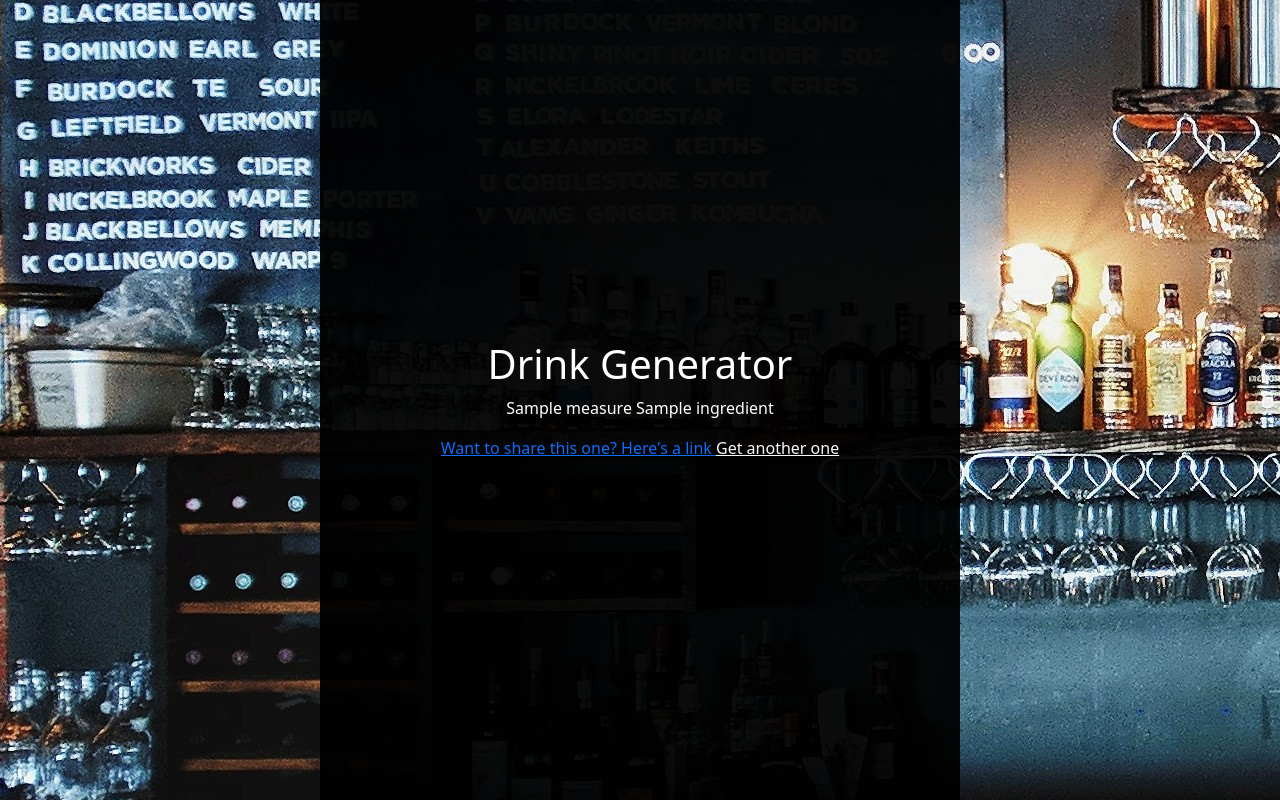
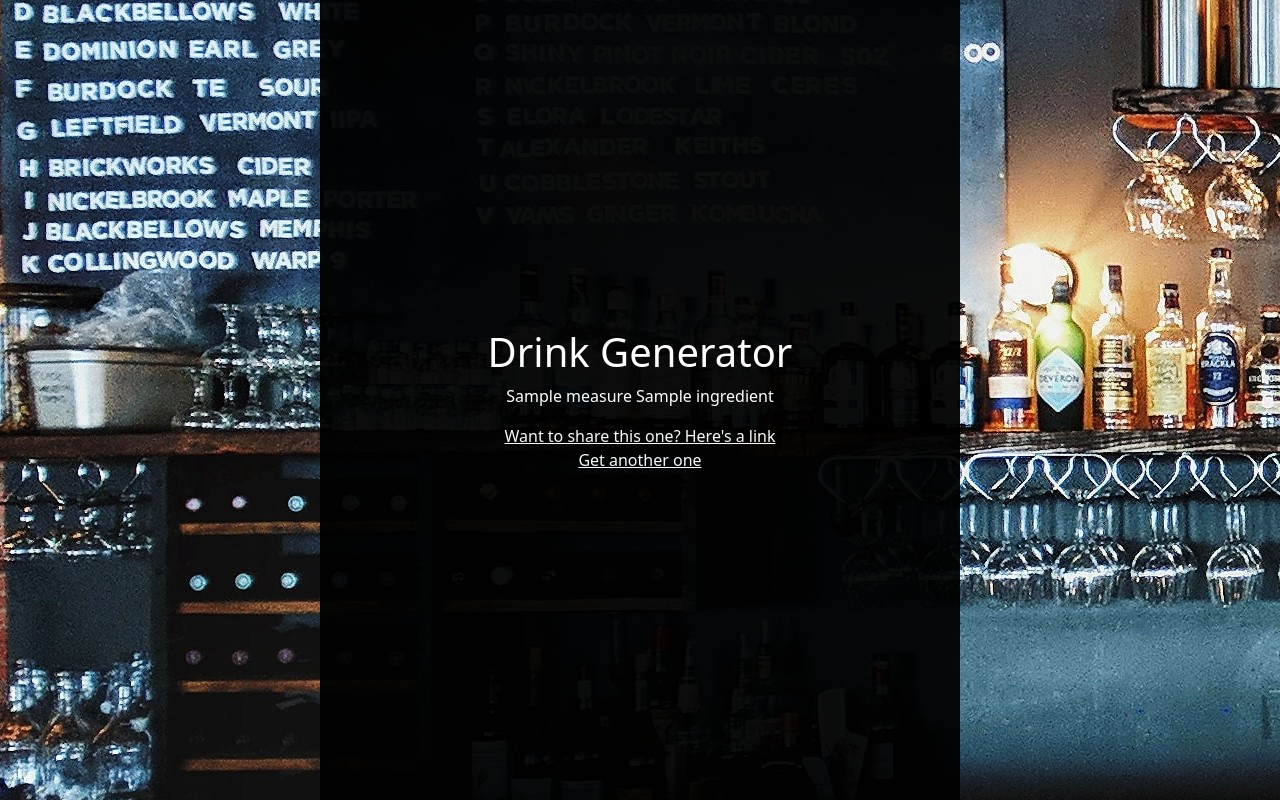
Before and after one commit to NoahWhite1115/DrinkGen-backend, a Flask app: template app/templates/index.html in a window 1280 px wide. Run offline with Flask 2, Linux system fonts and the light colour scheme; the template is opened without the code that fills it: most values are stand-ins (such as "Sample title", 1, 10 or a date in 2020); parts of the project's set-up code (start-up, migrations or seed data) failed here and were passed over.

Commit message:
UI changes

```diff
--- a/app/templates/index.html
+++ b/app/templates/index.html
@@ -24,8 +24,8 @@
               {% for ingredient in ingredients %}
               <div><p>{{ ingredient.measure }} {{ ingredient.ingredient }}</p></div>
               {% endfor %}
-              <a href='/link?code={{ encoded_str }}'> Want to share this one? Here's a link </a>
-              <a href='?' class="link-light">Get another one</a>
+              <div><a href='/link?code={{ encoded_str }}' class="link-light"> Want to share this one? Here's a link </a> </div>
+              <div><a href='?' class="link-light">Get another one</a></div>
           </div>
         </div>
       </div>
```
